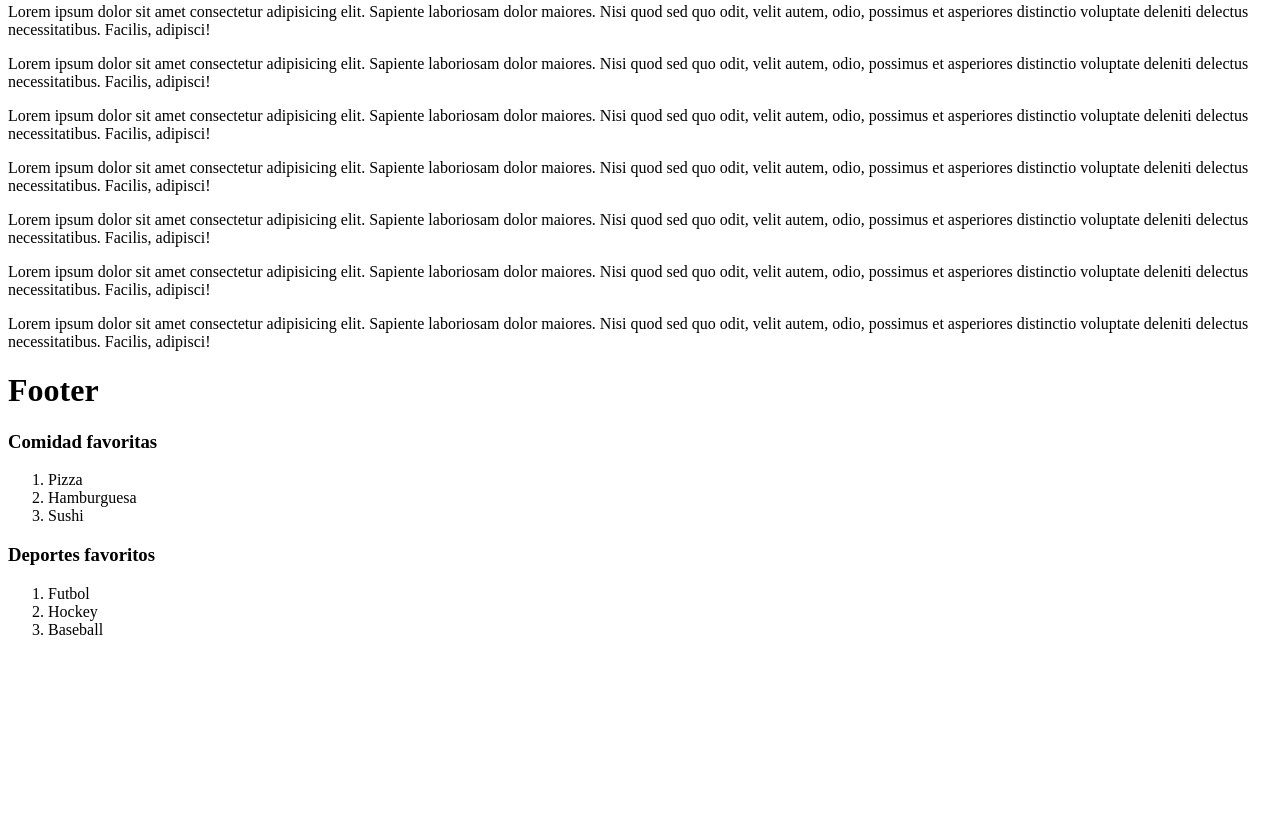
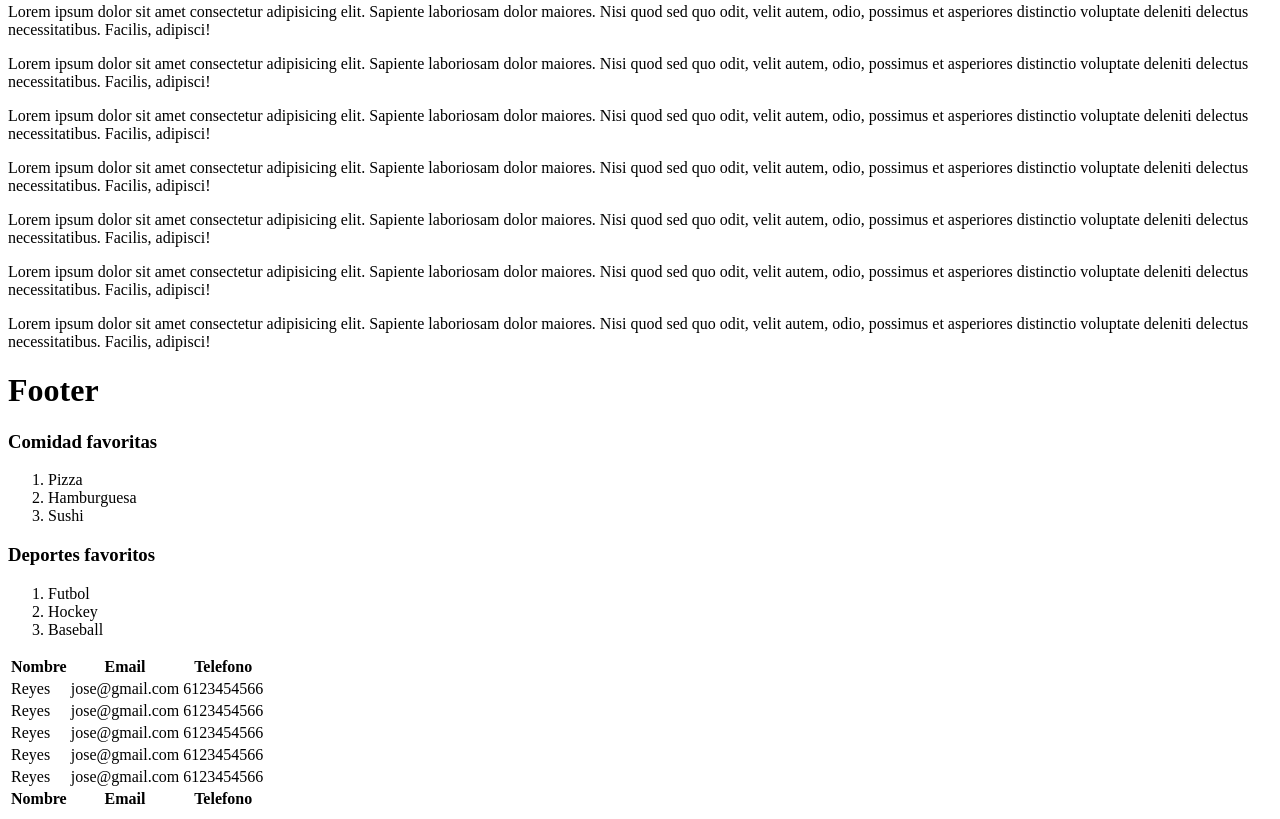
Before and after one commit to Reyes243/Test-page2, a plain HTML site: page index.html in a window 1280 px wide. Shown: the part 576-1395 px from the top of the page. Before the commit the page ends 1231 px from the top, so only its background shows below. Drawn offline with Linux system fonts and the light colour scheme.

Commit message:
12.- Crea una carpeta views

```diff
--- a/index.html
+++ b/index.html
@@ -14,7 +14,7 @@
 <br>
     <a href="#footer"> ir a Footer </a>
 <br>
-     <a href="Bio"> ir a Bio </a>
+     <a href="views/about.html"> ir a Bio </a>
 
      <br>
 
@@ -98,7 +98,79 @@
       <li>Hockey</li>
       <li>Baseball</li>
     </ol>
+    <table>
+      <tr>
+        <th>Nombre</th>
+        <th>Email</th>
+        <th>Telefono</th>
 
+      </tr>
+      <tr>
+        <td>
+          Reyes
+        </td>
+        <td>
+          jose@gmail.com
+        </td>
+        <td>
+          6123454566
+        </td>
+      </tr>
+       </tr>
+      <tr>
+        <td>
+          Reyes
+        </td>
+        <td>
+          jose@gmail.com
+        </td>
+        <td>
+          6123454566
+        </td>
+      </tr>
+       </tr>
+      <tr>
+        <td>
+          Reyes
+        </td>
+        <td>
+          jose@gmail.com
+        </td>
+        <td>
+          6123454566
+        </td>
+      </tr>
+       </tr>
+      <tr>
+        <td>
+          Reyes
+        </td>
+        <td>
+          jose@gmail.com
+        </td>
+        <td>
+          6123454566
+        </td>
+      </tr>
+       </tr>
+      <tr>
+        <td>
+          Reyes
+        </td>
+        <td>
+          jose@gmail.com
+        </td>
+        <td>
+          6123454566
+        </td>
+      </tr>
+      <tr>
+        <th>Nombre</th>
+        <th>Email</th>
+        <th>Telefono</th>
+
+      </tr>
+    </table>
 
   </body>
 </html>
```
Also changed, not shown: Contacto.html (+5 -1 lines), views/about.html (added, +44 -0 lines).
